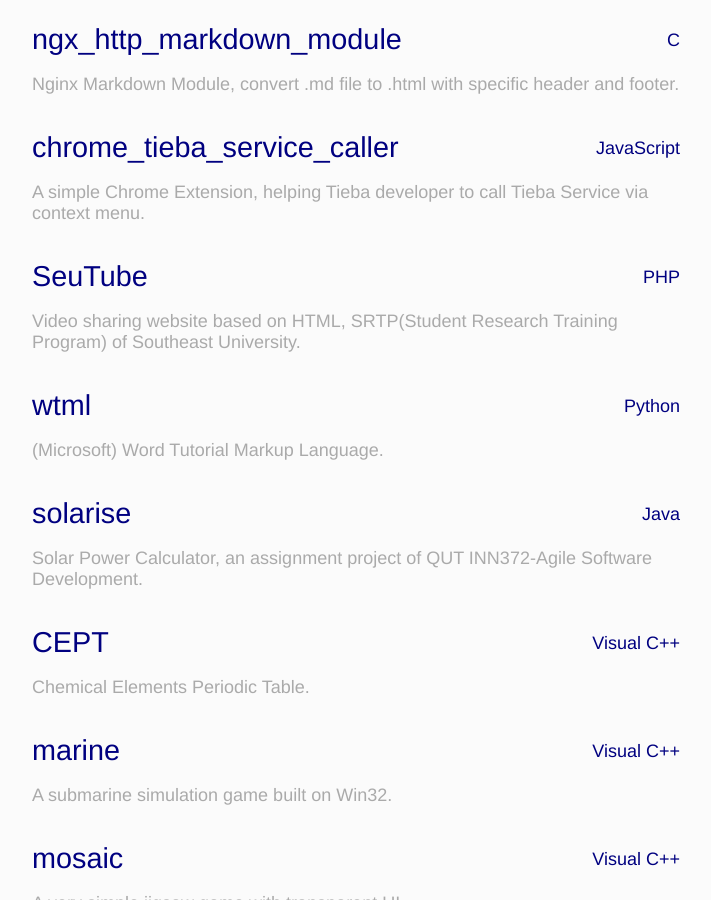
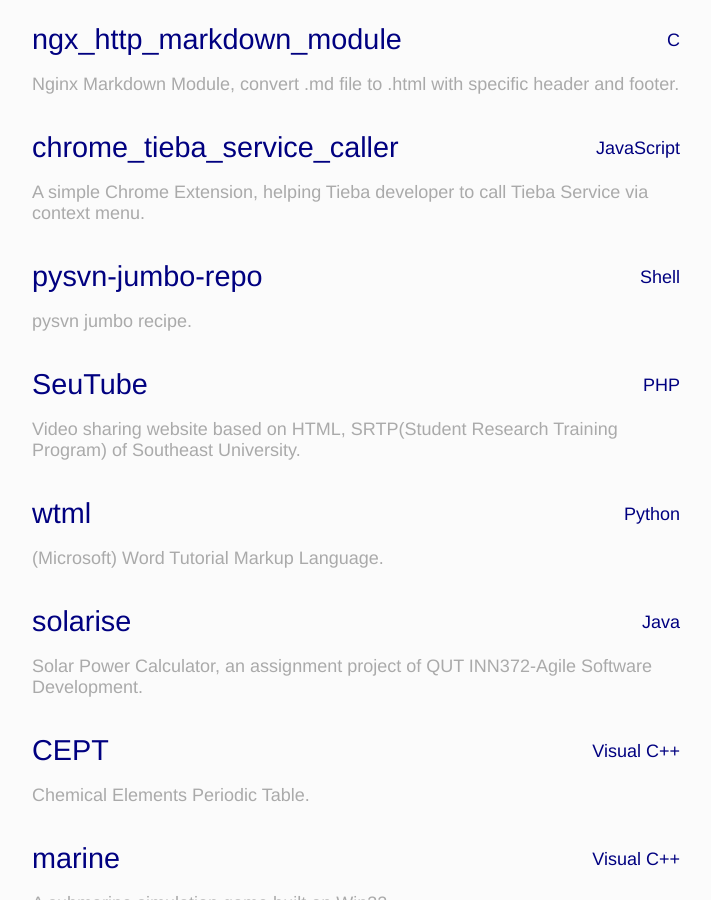
Before and after one commit to crisp-archive/crisp-archive.github.io, a Jekyll site: the page built from index.html, in a window 1280 px wide and 900 px high, scrolled down 825 px. Shown: the whole window, without its empty margins (284-995 px from the left). Built offline with Jekyll 4.4.1, drawn with Linux system fonts in a browser that asks for light colours; some web fonts are replaced.

Commit message:
Add pysvn

```diff
--- a/_data/project.yml
+++ b/_data/project.yml
@@ -16,6 +16,9 @@
 - name: chrome_tieba_service_caller
   description: A simple Chrome Extension, helping Tieba developer to call Tieba Service via context menu
   lang: JavaScript
+- name: pysvn-jumbo-repo
+  description: pysvn jumbo recipe
+  lang: Shell
 - name: SeuTube
   description: Video sharing website based on HTML, SRTP(Student Research Training Program) of Southeast University
   lang: PHP
```
